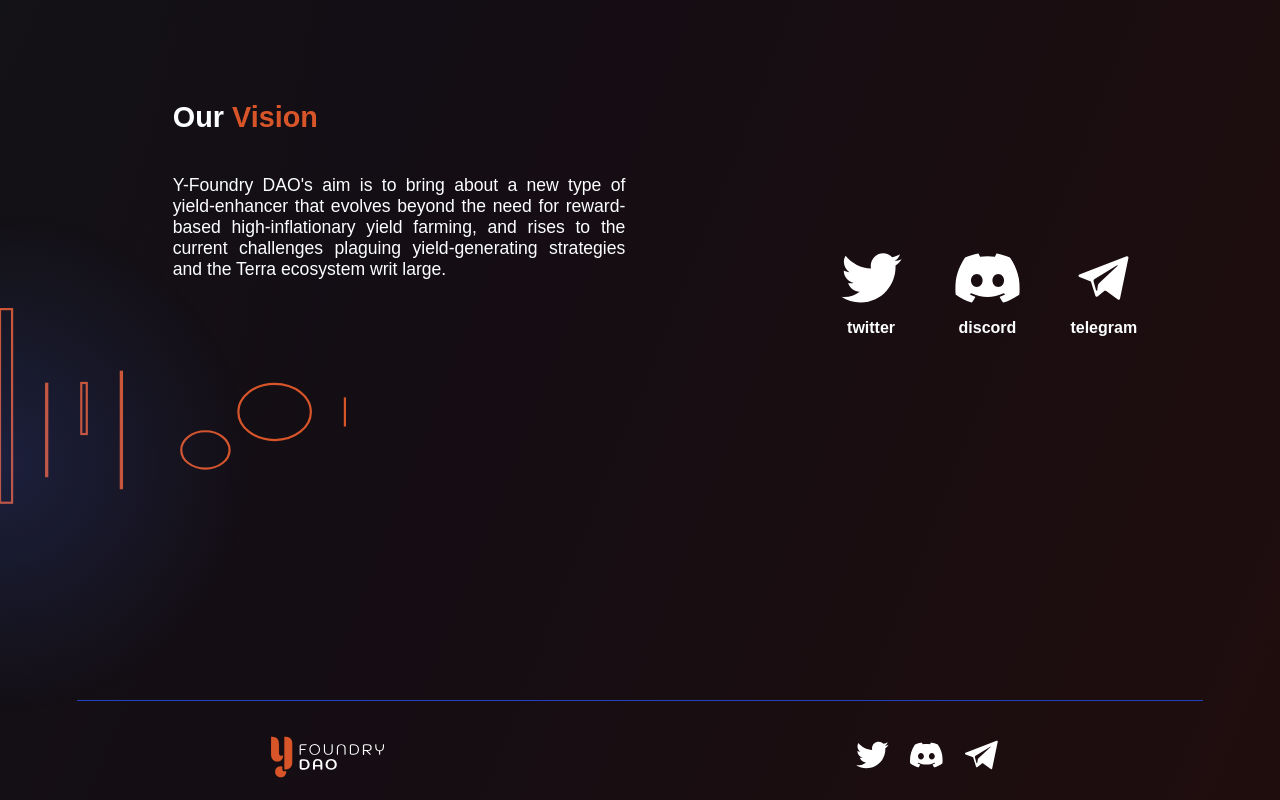
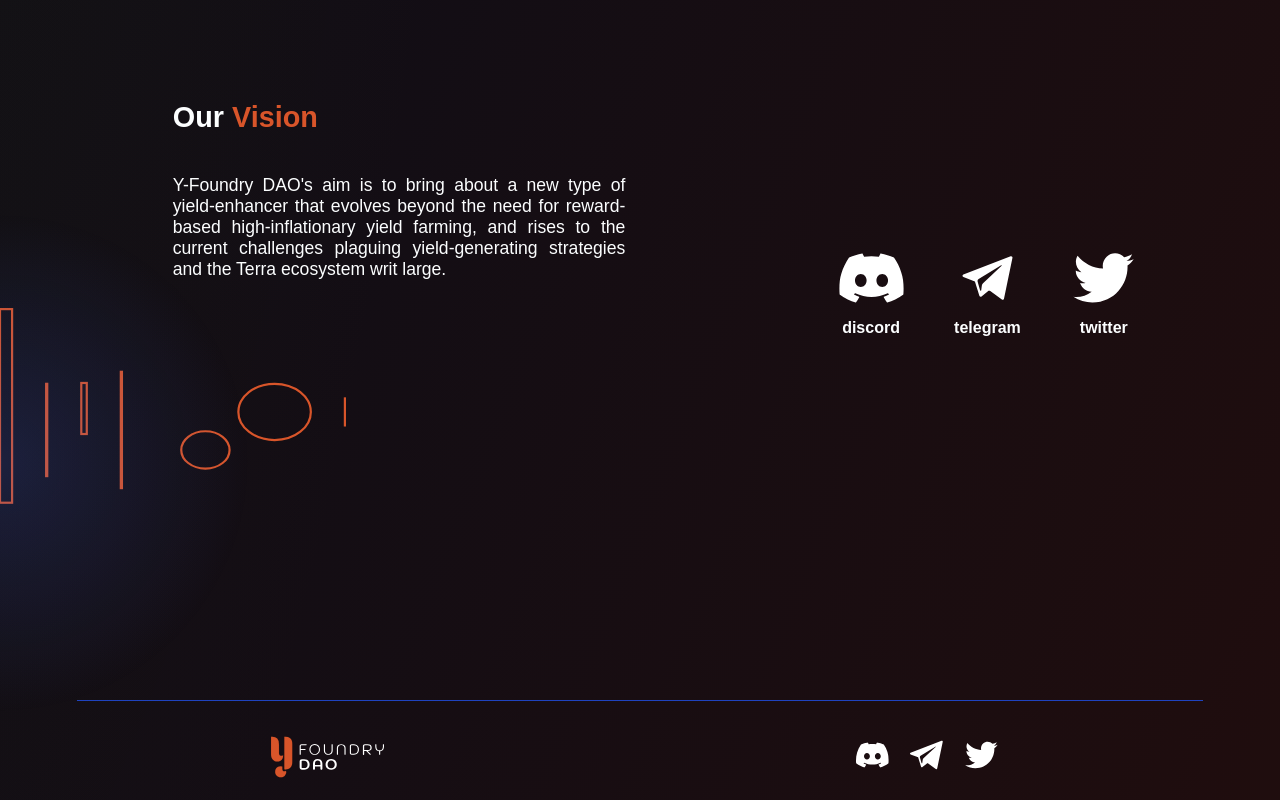
Before and after one commit to Y-Foundry-Dao/yfoundry-frontend, a React (Create React App) app in the folder landing-page/: page / in a window 1280 px wide. Shown: the part 1887-2687 px from the top of the page. Built offline with nearby package versions, Linux system fonts and the light colour scheme; a web font is replaced by a local one.

Commit message:
Refactored code to ensure list items are mapped through and not repeated

```diff
--- a/landing-page/src/components/sections/footer/SocialIcons.tsx
+++ b/landing-page/src/components/sections/footer/SocialIcons.tsx
@@ -1,16 +1,18 @@
-import styled, {keyframes} from 'styled-components';
+import styled from 'styled-components';
 
-import links from '../../../utilities/links';
-import {ReactComponent as Twitter} from '../../../assets/twitter.svg';
-import {ReactComponent as Discord} from '../../../assets/discord.svg';
-import {ReactComponent as Telegram} from '../../../assets/Telegram.svg';
+import socialInfo from '../../../utilities/socialInfo';
 
 function SocialIcons() {
   return (
     <Ul>
-      <Li><Link href={links.twitter} target="_blank" rel="noreferrer" aria-label="Twitter"><StyledTwitter /></Link></Li>
-      <Li><Link href={links.discord} target="_blank" rel="noreferrer" aria-label="Discord"><StyledDiscord /></Link></Li>
-      <Li><Link href={links.telegram} target="_blank" rel="noreferrer" aria-label="Telegram"><StyledTelegram /></Link></Li>
+      {Object.values(socialInfo).map((value) => {
+        return (
+          <Li>
+            <Link href={value.link} target="_blank" rel="noreferrer" aria-label="Telegram">
+              {value.iconFooter}
+            </Link>
+          </Li>
+        )})}
     </Ul>
   )
 }
@@ -56,44 +58,4 @@ const Link = styled.a`
   z-index: 1;
 `
 
-const colorChangeBlue = keyframes`
-  100%{
-    fill: #1F43BF;
-  }
-`
-
-const StyledDiscord = styled(Discord)`
-  width: 100%;
-  height: 50px;
-  margin: 0;
-  padding: 0;
-
-  &:hover path{
-    animation: ${colorChangeBlue} .15s linear forwards;
-  }
-`
-
-const StyledTwitter = styled(Twitter)`
-  width: 100%;
-  height: 50px;
-  margin: 0;
-  padding: 0;
-  z-index: 0;
-
-  &:hover path{
-    animation: ${colorChangeBlue} .15s linear forwards;
-  }
-`
-
-const StyledTelegram = styled(Telegram)`
-  width: 100%;
-  height: 50px;
-  margin: 0;
-  padding: 0;
-
-  &:hover path{
-    animation: ${colorChangeBlue} .15s linear forwards;
-  }
-`
-
 export default SocialIcons;
--- a/landing-page/src/components/sections/vision/SocialIcons.tsx
+++ b/landing-page/src/components/sections/vision/SocialIcons.tsx
@@ -1,32 +1,20 @@
-import styled, {keyframes} from 'styled-components';
+import styled from 'styled-components';
 
-import links from '../../../utilities/links';
-import {ReactComponent as Twitter} from '../../../assets/twitter.svg';
-import {ReactComponent as Discord} from '../../../assets/discord.svg';
-import {ReactComponent as Telegram} from '../../../assets/Telegram.svg';
+import socialInfo from '../../../utilities/socialInfo';
 
 function SocialIcons() {
   return (
-  <Ul>
-    <Li>
-      <Link href={links.twitter} target="_blank" rel="noreferrer">
-        <StyledTwitter />
-        <P>twitter</P>
-        </Link>
-    </Li>
-    <Li>
-      <Link href={links.discord} target="_blank" rel="noreferrer">
-        <StyledDiscord />
-        <P>discord</P>
-      </Link>
-    </Li>
-    <Li>
-      <Link href={links.telegram} target="_blank" rel="noreferrer">
-        <StyledTelegram />
-        <P>telegram</P>
-      </Link>
-    </Li>
-  </Ul>
+    <Ul>
+      {Object.values(socialInfo).map((value) => {
+        return (
+          <Li>
+            <Link href={value.link} target="_blank" rel="noreferrer">
+              {value.iconVision}
+              <P>{value.text}</P>
+            </Link>
+          </Li>
+        )})}
+    </Ul>
   )
 }
 
@@ -73,41 +61,4 @@ const P = styled.p`
   }
 `
 
-const colorChangeBlue = keyframes`
-  100%{
-    fill: #1F43BF;
-  }
-`
-
-const StyledDiscord = styled(Discord)`
-  height: 50px;
-  margin: 0;
-  padding: 0;
-
-  &:hover path{
-    animation: ${colorChangeBlue} .15s linear forwards;
-  }
-`
-
-const StyledTwitter = styled(Twitter)`
-  height: 50px;
-  margin: 0;
-  padding: 0;
-  z-index: 0;
-
-  &:hover path{
-    animation: ${colorChangeBlue} .15s linear forwards;
-  }
-`
-
-const StyledTelegram = styled(Telegram)`
-  height: 50px;
-  margin: 0;
-  padding: 0;
-
-  &:hover path{
-    animation: ${colorChangeBlue} .15s linear forwards;
-  }
-`
-
 export default SocialIcons
--- a/landing-page/src/utilities/links.tsx
+++ /dev/null
@@ -1,7 +0,0 @@
-const links = {
-  discord: "https://discord.gg/yfd",
-  telegram: "https://t.me/yfoundrydao",
-  twitter: "https://twitter.com/yieldfoundrydao"
-}
-
-export default links
--- /dev/null
+++ b/landing-page/src/utilities/socialInfo.tsx
@@ -0,0 +1,96 @@
+import styled, {keyframes} from 'styled-components';
+
+import {ReactComponent as Twitter} from '../assets/twitter.svg';
+import {ReactComponent as Discord} from '../assets/discord.svg';
+import {ReactComponent as Telegram} from '../assets/Telegram.svg';
+
+const colorChangeBlue = keyframes`
+  100%{
+    fill: #1F43BF;
+  }
+`
+const StyledDiscordVision = styled(Discord)`
+  height: 50px;
+  margin: 0;
+  padding: 0;
+
+  &:hover path{
+    animation: ${colorChangeBlue} .15s linear forwards;
+  }
+`
+const StyledDiscordFooter = styled(Discord)`
+  width: 100%;
+  height: 50px;
+  margin: 0;
+  padding: 0;
+
+  &:hover path{
+    animation: ${colorChangeBlue} .15s linear forwards;
+  }
+`
+
+const StyledTwitterVision = styled(Twitter)`
+  height: 50px;
+  margin: 0;
+  padding: 0;
+  z-index: 0;
+
+  &:hover path{
+    animation: ${colorChangeBlue} .15s linear forwards;
+  }
+`
+const StyledTwitterFooter = styled(Twitter)`
+  width: 100%;
+  height: 50px;
+  margin: 0;
+  padding: 0;
+  z-index: 0;
+
+  &:hover path{
+    animation: ${colorChangeBlue} .15s linear forwards;
+  }
+`
+
+const StyledTelegramVision = styled(Telegram)`
+  height: 50px;
+  margin: 0;
+  padding: 0;
+
+  &:hover path{
+    animation: ${colorChangeBlue} .15s linear forwards;
+  }
+`
+const StyledTelegramFooter = styled(Telegram)`
+  width: 100%;
+  height: 50px;
+  margin: 0;
+  padding: 0;
+
+  &:hover path{
+    animation: ${colorChangeBlue} .15s linear forwards;
+  }
+`
+
+const socialInfo = {
+  discord: {
+    link: "https://discord.gg/yfd",
+    iconVision: <StyledDiscordVision />,
+    iconFooter: <StyledDiscordFooter />,
+    text: "discord"
+  },
+  telegram: {
+    link: "https://t.me/yfoundrydao",
+    iconVision: <StyledTelegramVision />,
+    iconFooter: <StyledTelegramFooter />,
+    text: "telegram"
+  },
+  twitter: {
+    link: "https://twitter.com/yieldfoundrydao",
+    iconVision: <StyledTwitterVision />,
+    iconFooter: <StyledTwitterFooter />,
+    text: "twitter"
+  },
+}
+
+
+export default socialInfo
```
